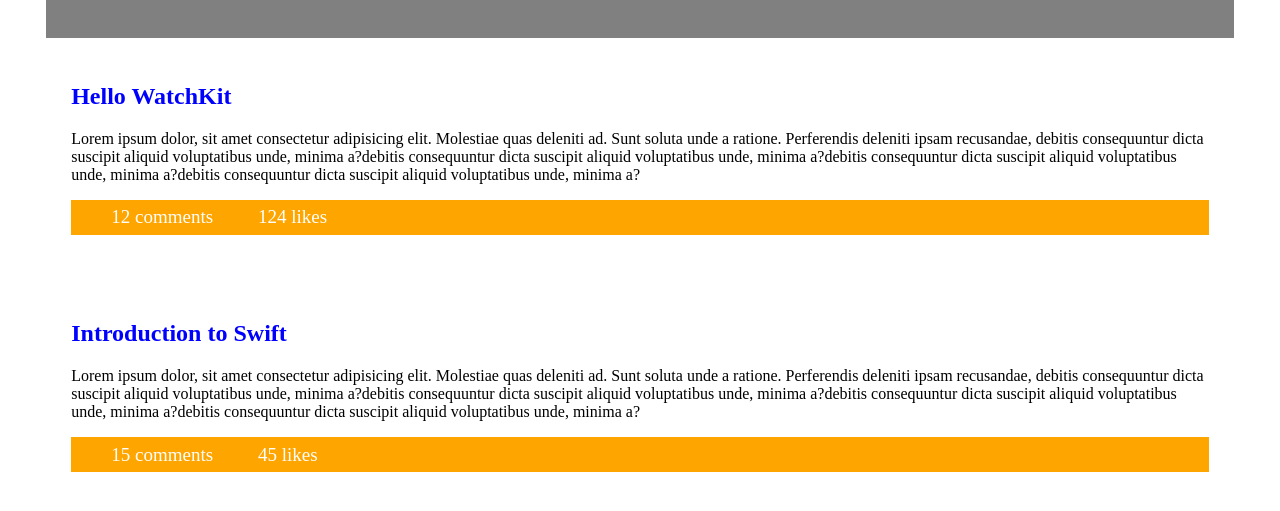
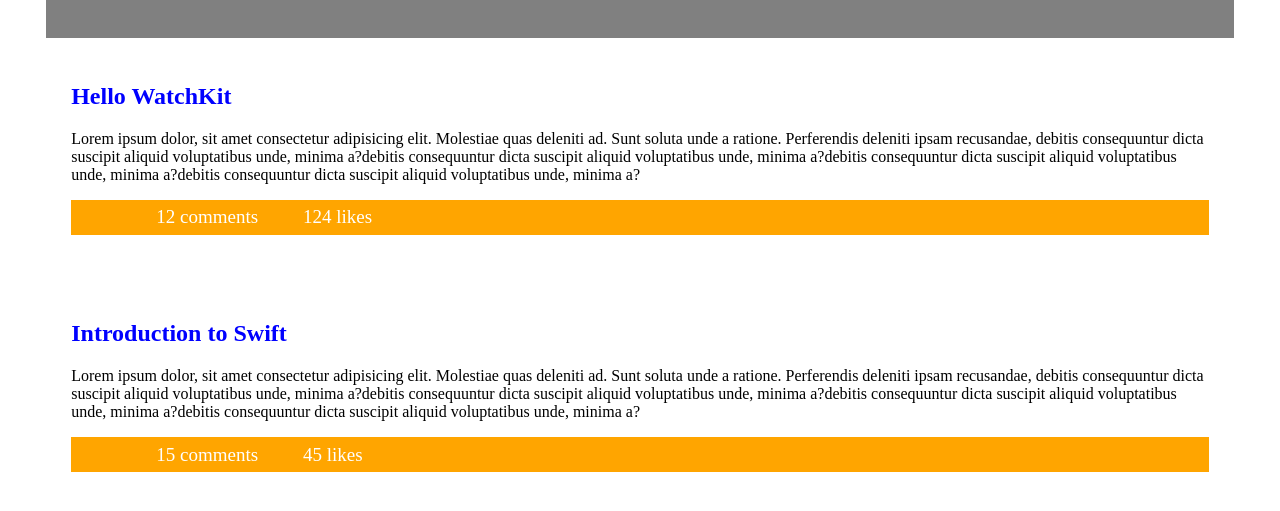
Before and after one commit to mhdAlghazouli/JSDOM, a plain HTML site: page medium.html in a window 1280 px wide. Shown: the part 257-768 px from the top of the page. Drawn offline with Linux system fonts and the light colour scheme.

Commit message:
created functions for medium.js and small.js, and created style elements for medium.html

```diff
--- a/medium.html
+++ b/medium.html
@@ -5,6 +5,69 @@
   <meta http-equiv="X-UA-Compatible" content="IE=edge">
   <meta name="viewport" content="width=device-width, initial-scale=1.0">
   <title>Medium HTML</title>
+  <style>
+    .container-div {
+      margin : auto;
+    }
+    .header-div-container {
+      background-color : #1E847C;
+      margin-bottom : 25px;
+      display : flex;
+      flex-direction :col;
+      justify-content :space-around;
+      align-items : center;
+    }
+    .main-h1 {
+      color : white;
+    }
+    .main-h2 {
+      color : white;
+    }
+    .main-h3 {
+      color : white;
+    }
+    .first-section {
+      background-Color : gray;
+      padding : 25px;
+      margin : auto;
+      width : 90%;
+    }
+    .first-section-h1 {
+      color: #333;
+    }
+    .second-section-div {
+      background-Color : white;
+      padding : 25px;
+      margin : auto;
+      width : 90%;
+    }
+    .second-section-h2{
+      color: blue;
+    }
+    .first-ul {
+      background-Color : orange;
+      list-Style : none;
+      display : flex;
+      align-Items : center;
+      margin-Left : 0;
+      height : 35px;
+    }
+    .ul-li-1 {
+      color : white;
+      margin : 45px;
+      font-size : 19px;
+    }
+    .ul-li-2 {
+      color : white;
+      font-Size : 19px;
+    }
+    /* .third-section-div {
+      background-Color : white;
+      padding : 25px;
+      margin : auto;
+      width : 90%;
+    } */
+  </style>
 </head>
 <body>
 
--- a/medium.js
+++ b/medium.js
@@ -1,136 +1,154 @@
+createContainerDiv();
 
+// create main function
+function createContainerDiv () {
+  var containerDiv = document.getElementById('container');
+  containerDiv.className = 'container-div';
+  containerDiv.appendChild(createHeaderDiv());
+  containerDiv.appendChild(createFirstSection());
+  containerDiv.appendChild(createSecondSection());
+  containerDiv.appendChild(createThirdSection());
+};
 
-const containerDiv = document.getElementById('container');
-containerDiv.style.margin = 'auto';
+// create header function
+function createHeaderDiv() {
+  var headerDiv = document.createElement("div");
+  headerDiv.className = 'header-div-container';
+  headerDiv.appendChild(createMainH1());
+  headerDiv.appendChild(createMainH2());
+  headerDiv.appendChild(createMainH3());
+  return headerDiv
+  };
 
+  function createMainH1 () {
+    var mainH1 = document.createElement("h1");
+    mainH1.className = 'main-h1'
+    mainH1.textContent = 'HighOnCoding';
+    return mainH1;
+  };
 
-// create a header div
-const headerDiv = document.createElement("div");
-headerDiv.style.backgroundColor = '#1E847C';
-headerDiv.style.display = 'flex';
-headerDiv.style.marginBottom = '25px';
-headerDiv.style.flexDirection = 'col';
-headerDiv.style.justifyContent = "space-around";
-headerDiv.style.alignItems = 'center';
-containerDiv.appendChild(headerDiv);
-// add a h1 to the container
-const mainH1 = document.createElement("h1");
-mainH1.textContent = 'HighOnCoding';
-mainH1.style.color = 'white';
-headerDiv.appendChild(mainH1);
-// add h2 to the container
-const mainH2 = document.createElement("h2");
-mainH2.textContent = 'Home';
-mainH2.style.color = 'white';
-headerDiv.appendChild(mainH2);
-// add h3 to the container
-const mainH3 = document.createElement("h3");
-mainH3.textContent = 'category';
-mainH3.style.color = 'white';
-headerDiv.appendChild(mainH3);
+  function createMainH2 () {
+    var mainH2 = document.createElement("h2");
+    mainH2.className = "main-h2";
+    mainH2.textContent = 'Home';
+    return mainH2
+  };
 
+  function createMainH3 () {
+    var mainH3 = document.createElement("h3");
+    mainH3.className = "main-h3";
+    mainH3.textContent = 'category';
+    return mainH3;
+  };
 
+// create first section
+  function createFirstSection () {
+    var firstSectionDiv = document.createElement("div");
+    firstSectionDiv.className = 'first-section';
+    firstSectionDiv.appendChild(createFirstSectionH1());
+    firstSectionDiv.appendChild(createFirstSectionPara());
+    return firstSectionDiv;
+  };
 
-// making first section
-const firstSectionDiv = document.createElement("div");
-containerDiv.appendChild(firstSectionDiv);
-firstSectionDiv.style.backgroundColor = "gray";
-firstSectionDiv.style.padding = '25px';
-firstSectionDiv.style.margin = "auto";
-firstSectionDiv.style.width = '90%';
-// making h1 and add it to the first section div
-const firstSectionDivH1 = document.createElement('h1');
-firstSectionDivH1.textContent = 'Curse of the Current Reviews';
-firstSectionDivH1.style.color = "#333";
-firstSectionDiv.appendChild(firstSectionDivH1);
-// making p and add it to the first section div
-const firstSectionDivPara = document.createElement("p");
-firstSectionDivPara.textContent = 'Lorem ipsum dolor, sit amet consectetur adipisicing elit. Molestiae quas deleniti ad. Sunt soluta unde a ratione. Perferendis deleniti ipsam recusandae, debitis consequuntur dicta suscipit aliquid voluptatibus unde, minima a?';
-firstSectionDiv.appendChild(firstSectionDivPara);
+  function createFirstSectionH1 () {
+    var firstSectionDivH1 = document.createElement('h1');
+    firstSectionDivH1.className = 'first-section-h1';
+    firstSectionDivH1.textContent = 'Curse of the Current Reviews';
+    return firstSectionDivH1;
+  };
 
+  function createFirstSectionPara() {
+    var firstSectionDivPara = document.createElement("p");
+    firstSectionDivPara.textContent = 'Lorem ipsum dolor, sit amet consectetur adipisicing elit. Molestiae quas deleniti ad. Sunt soluta unde a ratione. Perferendis deleniti ipsam recusandae, debitis consequuntur dicta suscipit aliquid voluptatibus unde, minima a?';
+    return firstSectionDivPara;
+  };
 
+  // making second section function
+  function createSecondSection () {
+    var secondSectionDiv = document.createElement("div");
+    secondSectionDiv.className = 'second-section-div';
+    secondSectionDiv.appendChild(createSecondSectionH2());
+    secondSectionDiv.appendChild(createSecondSectionP());
+    secondSectionDiv.appendChild(createSecondSectionUl());
+    return secondSectionDiv;
+  };
 
+  function createSecondSectionH2 () {
+    var secondSectionDivH2 = document.createElement("h2");
+    secondSectionDivH2.className = 'second-section-h2';
+    secondSectionDivH2.textContent = 'Hello WatchKit';
+    return secondSectionDivH2
+  };
 
-// making second section div
-const secondSectionDiv = document.createElement("div");
-containerDiv.appendChild(secondSectionDiv);
-secondSectionDiv.style.backgroundColor = "white";
-secondSectionDiv.style.padding = '25px';
-secondSectionDiv.style.margin = "auto";
-secondSectionDiv.style.width = '90%';
-// making h2 and add it to the second section
-const secondSectionDivH2 = document.createElement("h2");
-secondSectionDivH2.textContent = 'Hello WatchKit';
-secondSectionDivH2.style.color = 'blue';
-secondSectionDiv.appendChild(secondSectionDivH2);
-// making p and add it to the second section
-const secondSectionDivPara = document.createElement("p");
-secondSectionDivPara.textContent = 'Lorem ipsum dolor, sit amet consectetur adipisicing elit. Molestiae quas deleniti ad. Sunt soluta unde a ratione. Perferendis deleniti ipsam recusandae, debitis consequuntur dicta suscipit aliquid voluptatibus unde, minima a?debitis consequuntur dicta suscipit aliquid voluptatibus unde, minima a?debitis consequuntur dicta suscipit aliquid voluptatibus unde, minima a?debitis consequuntur dicta suscipit aliquid voluptatibus unde, minima a?';
-secondSectionDiv.appendChild(secondSectionDivPara);
-// create ul and add it to the second section
-const firstUl = document.createElement("ul");
-firstUl.style.backgroundColor = 'orange';
-firstUl.style.listStyle = 'none';
-firstUl.style.display = 'flex';
-firstUl.style.alignItems = "center";
-firstUl.style.marginLeft = '0'
-firstUl.style.height = '35px';
-secondSectionDiv.appendChild(firstUl);
-// created 2 li and add them to ul
-const ulLi1 = document.createElement("li");
-ulLi1.textContent = '12 comments';
-ulLi1.style.color = 'white';
-ulLi1.style.marginRight = '45px';
-ulLi1.style.fontSize = '19px';
-firstUl.appendChild(ulLi1);
+  function createSecondSectionP () {
+    var secondSectionDivPara = document.createElement("p");
+    secondSectionDivPara.textContent = 'Lorem ipsum dolor, sit amet consectetur adipisicing elit. Molestiae quas deleniti ad. Sunt soluta unde a ratione. Perferendis deleniti ipsam recusandae, debitis consequuntur dicta suscipit aliquid voluptatibus unde, minima a?debitis consequuntur dicta suscipit aliquid voluptatibus unde, minima a?debitis consequuntur dicta suscipit aliquid voluptatibus unde, minima a?debitis consequuntur dicta suscipit aliquid voluptatibus unde, minima a?';
+    return secondSectionDivPara;
+  };
 
-const ulLi2 = document.createElement("li");
-ulLi2.textContent = '124 likes';
-ulLi2.style.color = 'white';
-ulLi2.style.fontSize = '19px';
-firstUl.appendChild(ulLi2);
+  function createSecondSectionUl () {
+    var firstUl = document.createElement("ul");
+    firstUl.className = 'first-ul';
+    firstUl.appendChild(createSecondSectionUlLi1());
+    firstUl.appendChild(createSecondSectionUlLi2());
+    return firstUl;
+  };
 
+  function createSecondSectionUlLi1 () {
+    var ulLi1 = document.createElement("li");
+    ulLi1.className = 'ul-li-1';
+    ulLi1.textContent = '12 comments';
+    return ulLi1;
+  };
 
+  function createSecondSectionUlLi2 () {
+    var ulLi2 = document.createElement("li");
+    ulLi2.className = 'ul-li-2';
+    ulLi2.textContent = '124 likes';
+    return ulLi2;
+  };
 
+  // create third section
+  function createThirdSection () {
+    var thirdSectionDiv = document.createElement("div");
+    thirdSectionDiv.className = 'second-section-div';
+    thirdSectionDiv.appendChild(createThirdSectionH2());
+    thirdSectionDiv.appendChild(createThirdSectionP());
+    thirdSectionDiv.appendChild(createThirdSectionUl());
+    return thirdSectionDiv;
+  };
 
+  function createThirdSectionH2 () {
+    var thirdSectionDivH2 = document.createElement("h2");
+    thirdSectionDivH2.className = 'second-section-h2';
+    thirdSectionDivH2.textContent = 'Introduction to Swift';
+    return thirdSectionDivH2;
+  };
 
+  function createThirdSectionP () {
+    var thirdSectionDivPara = document.createElement("p");
+    thirdSectionDivPara.textContent = 'Lorem ipsum dolor, sit amet consectetur adipisicing elit. Molestiae quas deleniti ad. Sunt soluta unde a ratione. Perferendis deleniti ipsam recusandae, debitis consequuntur dicta suscipit aliquid voluptatibus unde, minima a?debitis consequuntur dicta suscipit aliquid voluptatibus unde, minima a?debitis consequuntur dicta suscipit aliquid voluptatibus unde, minima a?debitis consequuntur dicta suscipit aliquid voluptatibus unde, minima a?';
+    return thirdSectionDivPara;
+  };
 
+  function createThirdSectionUl () {
+    var secondUl = document.createElement("ul");
+    secondUl.className = 'first-ul';
+    secondUl.appendChild(createThirdSectionUlLi1());
+    secondUl.appendChild(createThirdSectionIlLi2());
+    return secondUl;
+  };
 
-//make third section div
-const thirdSectionDiv = document.createElement("div");
-containerDiv.appendChild(thirdSectionDiv);
-thirdSectionDiv.style.backgroundColor = "white";
-thirdSectionDiv.style.padding = '25px';
-thirdSectionDiv.style.margin = "auto";
-thirdSectionDiv.style.width = '90%';
-// making h2 and add it to the second section
-const thirdSectionDivH2 = document.createElement("h2");
-thirdSectionDivH2.textContent = 'Introduction to Swift';
-thirdSectionDivH2.style.color = 'blue';
-thirdSectionDiv.appendChild(thirdSectionDivH2);
-// making p and add it to the second section
-const thirdSectionDivPara = document.createElement("p");
-thirdSectionDivPara.textContent = 'Lorem ipsum dolor, sit amet consectetur adipisicing elit. Molestiae quas deleniti ad. Sunt soluta unde a ratione. Perferendis deleniti ipsam recusandae, debitis consequuntur dicta suscipit aliquid voluptatibus unde, minima a?debitis consequuntur dicta suscipit aliquid voluptatibus unde, minima a?debitis consequuntur dicta suscipit aliquid voluptatibus unde, minima a?debitis consequuntur dicta suscipit aliquid voluptatibus unde, minima a?';
-thirdSectionDiv.appendChild(thirdSectionDivPara);
-// create ul and add it to the second section
-const secondUl = document.createElement("ul");
-secondUl.style.backgroundColor = 'orange';
-secondUl.style.listStyle = 'none';
-secondUl.style.display = 'flex';
-secondUl.style.alignItems = "center";
-secondUl.style.marginLeft = '0'
-secondUl.style.height = '35px';
-thirdSectionDiv.appendChild(secondUl);
-// created 2 li and add them to ul
-const ulLi3 = document.createElement("li");
-ulLi3.textContent = '15 comments';
-ulLi3.style.color = 'white';
-ulLi3.style.marginRight = '45px';
-ulLi3.style.fontSize = '19px';
-secondUl.appendChild(ulLi3);
+  function createThirdSectionUlLi1 () {
+    var ulLi3 = document.createElement("li");
+    ulLi3.className = 'ul-li-1';
+    ulLi3.textContent = '15 comments';
+    return ulLi3;
+  };
 
-const ulLi4 = document.createElement("li");
-ulLi4.textContent = '45 likes';
-ulLi4.style.color = 'white';
-ulLi4.style.fontSize = '19px';
-secondUl.appendChild(ulLi4);
+  function createThirdSectionIlLi2() {
+    var ulLi4 = document.createElement("li");
+    ulLi4.className = 'ul-li-2';
+    ulLi4.textContent = '45 likes';
+    return ulLi4;
+  };
```
Also changed, not shown: small.html (+1 -0 lines), small.js (+10 -0 lines).
